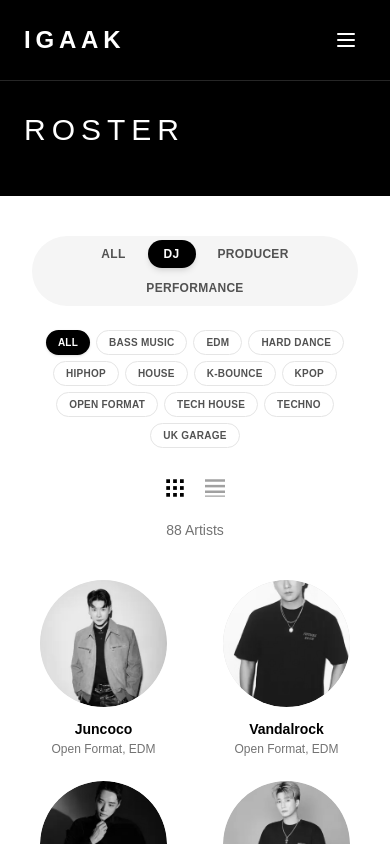
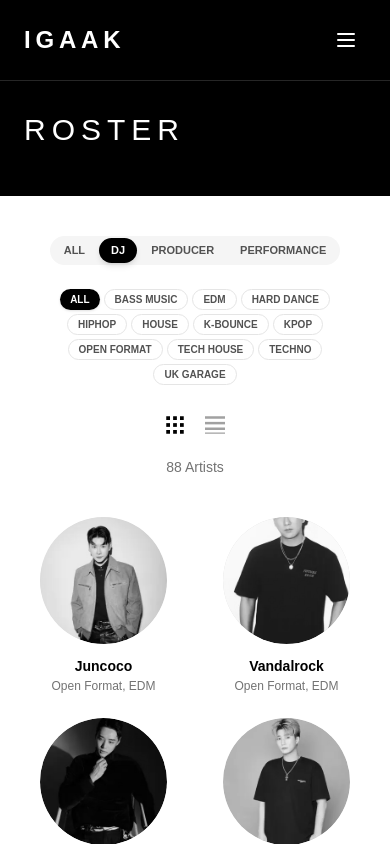
Before and after one commit to spaceknkn/igaakagency, a Next.js app: page /igaakagency/roster in a window 390 px wide. Both pictures are taken after a click on the button "DJ". Shown: the top 844 px of the page. Built offline with nearby package versions, Linux system fonts and the light colour scheme.

Commit message:
fix: mobile filter layout, IGAAK centering, and genre data updates

```diff
--- a/app/page.tsx
+++ b/app/page.tsx
@@ -99,8 +99,9 @@ export default function Home() {
         {/* 인트로 IGAAK 타이틀 + 서브텍스트 */}
         <div className="relative z-10 text-center">
           <h1
-            className={`text-[5rem] md:text-[10rem] lg:text-[13rem] font-bold text-white tracking-[0.3em] font-serif leading-none intro-text-enter ${phase >= 2 ? 'intro-text-visible' : ''
+            className={`text-[4rem] md:text-[10rem] lg:text-[13rem] font-bold text-white tracking-[0.3em] font-serif leading-none intro-text-enter ${phase >= 2 ? 'intro-text-visible' : ''
               }`}
+            style={{ paddingLeft: '0.3em' }}
           >
             IGAAK
           </h1>
--- a/app/roster/page.tsx
+++ b/app/roster/page.tsx
@@ -57,10 +57,10 @@ export default function RosterPage() {
 
                     {/* Category Filters - Centered */}
                     <div className="flex justify-center mb-6 px-2">
-                        <div className="inline-flex flex-wrap justify-center gap-1.5 bg-neutral-100 p-1 rounded-full">
+                        <div className="inline-flex gap-0.5 bg-neutral-100 p-0.5 rounded-full">
                             <button
                                 onClick={() => { setSelectedCategory(''); setSelectedFilter(''); }}
-                                className={`px-4 py-1.5 text-xs font-semibold tracking-wide uppercase rounded-full transition-all duration-300 ${selectedCategory === ''
+                                className={`px-3 py-1 text-[11px] font-semibold tracking-normal uppercase rounded-full transition-all duration-300 whitespace-nowrap ${selectedCategory === ''
                                     ? 'bg-black text-white shadow-md'
                                     : 'bg-transparent text-neutral-600 hover:text-black'
                                     }`}
@@ -71,7 +71,7 @@ export default function RosterPage() {
                                 <button
                                     key={category}
                                     onClick={() => { setSelectedCategory(category); setSelectedFilter(''); }}
-                                    className={`px-4 py-1.5 text-xs font-semibold tracking-wide uppercase rounded-full transition-all duration-300 ${selectedCategory === category
+                                    className={`px-3 py-1 text-[11px] font-semibold tracking-normal uppercase rounded-full transition-all duration-300 whitespace-nowrap ${selectedCategory === category
                                         ? 'bg-black text-white shadow-md'
                                         : 'bg-transparent text-neutral-600 hover:text-black'
                                         }`}
@@ -84,11 +84,11 @@ export default function RosterPage() {
 
                     {/* Secondary Filter (Genre/Subcategory) */}
                     {filterOptions.length > 0 && (
-                        <div className="flex justify-center mb-6 px-2">
-                            <div className="flex flex-wrap justify-center gap-1.5">
+                        <div className="flex justify-center mb-6 px-1">
+                            <div className="flex flex-wrap justify-center gap-1">
                                 <button
                                     onClick={() => setSelectedFilter('')}
-                                    className={`px-3 py-1 text-[10px] font-semibold tracking-wide uppercase rounded-full transition-all duration-300 ${selectedFilter === ''
+                                    className={`px-2.5 py-0.5 text-[10px] font-semibold tracking-normal uppercase rounded-full transition-all duration-300 ${selectedFilter === ''
                                         ? 'bg-black text-white shadow-sm'
                                         : 'bg-white text-neutral-600 border border-neutral-200 hover:border-neutral-400 hover:text-black'
                                         }`}
@@ -99,7 +99,7 @@ export default function RosterPage() {
                                     <button
                                         key={option}
                                         onClick={() => setSelectedFilter(option)}
-                                        className={`px-3 py-1 text-[10px] font-semibold tracking-wide uppercase rounded-full transition-all duration-300 ${selectedFilter === option
+                                        className={`px-2.5 py-0.5 text-[10px] font-semibold tracking-normal uppercase rounded-full transition-all duration-300 ${selectedFilter === option
                                             ? 'bg-black text-white shadow-sm'
                                             : 'bg-white text-neutral-600 border border-neutral-200 hover:border-neutral-400 hover:text-black'
                                             }`}
```
